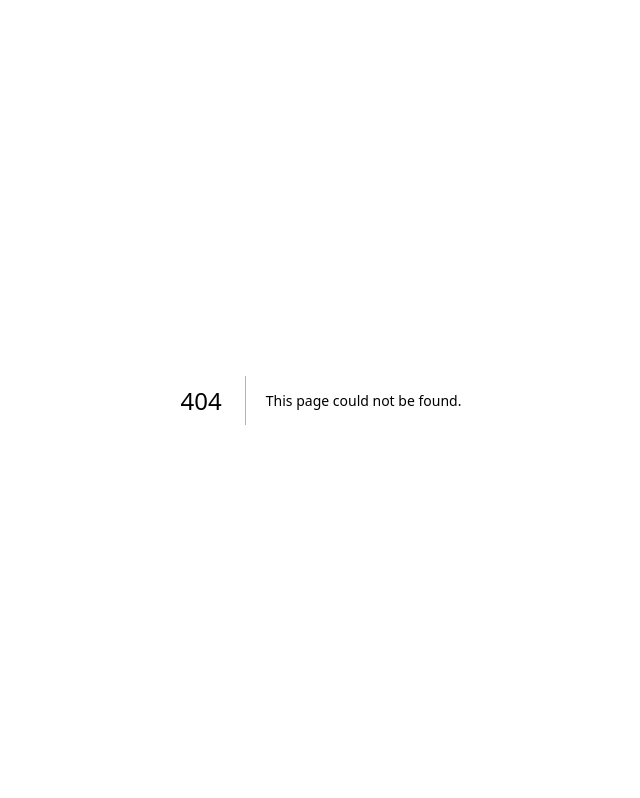
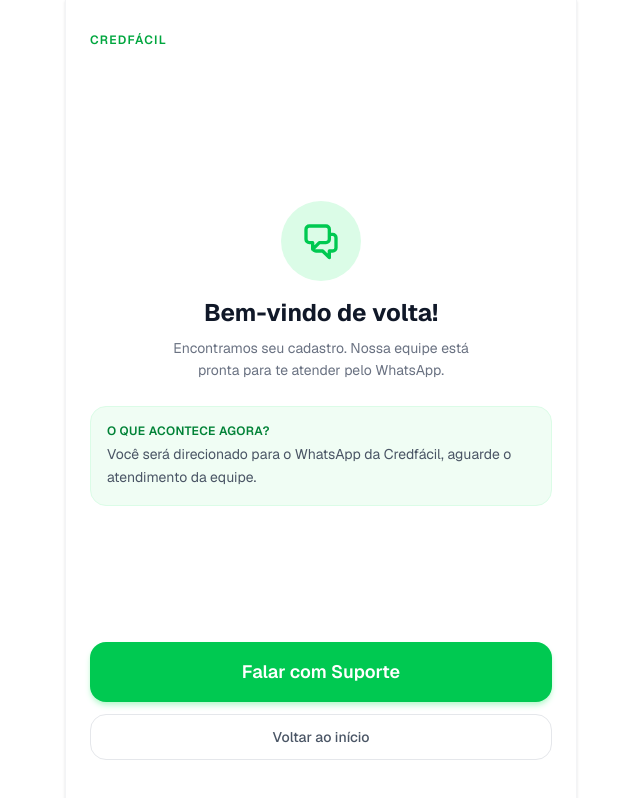
Before and after one commit to victorpeixoto/formulario_credfacil, a Next.js app: page /suporte-whatsapp in a window 1280 px wide. Before the commit this address had no page. Shown: the whole page, without its empty margins (319-959 px from the left). Built offline with nearby package versions, Linux system fonts and the light colour scheme.

Commit message:
feat: Implement the initial credit application form, including presentation, existing user CPF check, and submission API.

```diff
--- /dev/null
+++ b/app/api/check-cpf/route.ts
@@ -0,0 +1,45 @@
+import { NextRequest, NextResponse } from 'next/server';
+import clientPromise from '@/lib/mongodb';
+import { getAvailableWhatsAppNumber } from '@/lib/whatsapp-rotation';
+
+export async function POST(request: NextRequest) {
+  try {
+    const body = await request.json();
+    const { cpf } = body;
+
+    if (!cpf) {
+      return NextResponse.json(
+        { erro: 'CPF é obrigatório.' },
+        { status: 400 }
+      );
+    }
+
+    const cpfLimpo = cpf.replace(/\D/g, '');
+    if (cpfLimpo.length !== 11) {
+      return NextResponse.json(
+        { erro: 'CPF inválido.' },
+        { status: 400 }
+      );
+    }
+
+    const client = await clientPromise;
+    const db = client.db('credfacil');
+    const col = db.collection('conversations');
+
+    const existingUser = await col.findOne({ cpf: cpfLimpo });
+
+    if (existingUser) {
+      const whatsapp = await getAvailableWhatsAppNumber(existingUser.contactId);
+      return NextResponse.json({
+        exists: true,
+        contactId: existingUser.contactId,
+        whatsappLink: whatsapp?.whatsappLink || null,
+      });
+    } else {
+      return NextResponse.json({ exists: false });
+    }
+  } catch (err) {
+    console.error('[check-cpf] erro:', err);
+    return NextResponse.json({ erro: 'Erro interno.' }, { status: 500 });
+  }
+}
--- a/app/api/submit/route.ts
+++ b/app/api/submit/route.ts
@@ -67,7 +67,7 @@ export async function POST(req: NextRequest) {
     );
 
     // Rodízio de números: verifica disponibilidade via Graph API
-    const availableNumber = await getAvailableWhatsAppNumber(formCode);
+    const availableNumber = await getAvailableWhatsAppNumber(existing?.contactId || formCode);
     if (!availableNumber) {
       return NextResponse.json(
         { erro: 'Nenhum número disponível no momento. Nossa equipe já foi notificada. Tente novamente em breve.' },
@@ -76,7 +76,19 @@ export async function POST(req: NextRequest) {
     }
     const { whatsappLink } = availableNumber;
 
-    return NextResponse.json({ contactId: formCode, whatsappLink });
+    // Segundo update para adicionar whatsappLink e finalizar status
+    await col.updateOne(
+      { cpf: cpfLimpo },
+      {
+        $set: {
+          whatsappLink,
+          isCompleted: true,
+          updatedAt: new Date().toISOString(), // Atualizar updatedAt novamente
+        },
+      }
+    );
+
+    return NextResponse.json({ contactId: existing?.contactId || formCode, whatsappLink });
   } catch (err) {
     console.error('[submit] erro:', err);
     return NextResponse.json({ erro: 'Erro interno.' }, { status: 500 });
--- a/app/page.tsx
+++ b/app/page.tsx
@@ -1,6 +1,6 @@
 'use client';
 
-import { useState, useEffect } from 'react';
+import CardCPFExistente from '@/components/cards/CardCPFExistente';
 import { useRouter } from 'next/navigation';
 import CardWrapper from '@/components/CardWrapper';
 import ProgressBar from '@/components/ProgressBar';
@@ -16,6 +16,7 @@ import { FlagValues } from 'flags/react';
 import { candidatoAprovado } from '@/lib/avaliar';
 import type { EstadoFormulario, PayloadSubmit } from '@/types/formulario';
 import { track } from '@vercel/analytics';
+import { useEffect, useState } from 'react';
 
 const DRAFT_KEY = 'cf_draft';
 const TOTAL_CARDS = 7;
@@ -36,11 +37,13 @@ const estadoInicial: EstadoFormulario = {
 export default function Home() {
   const router = useRouter();
   const [started, setStarted] = useState(false);
+  const [showExistingUserFlow, setShowExistingUserFlow] = useState(false);
   const [card, setCard] = useState(1);
   const [estado, setEstado] = useState<EstadoFormulario>(estadoInicial);
   const [loading, setLoading] = useState(false);
   const [mostrarBanner, setMostrarBanner] = useState(false);
   const [rascunhoSalvo, setRascunhoSalvo] = useState<{ card: number; estado: EstadoFormulario } | null>(null);
+  const [cpfExistenteErro, setCpfExistenteErro] = useState<string | undefined>(undefined);
 
   useEffect(() => {
     try {
@@ -171,11 +174,47 @@ export default function Home() {
     }
   }
 
+  // Novo: Lógica para verificar CPF existente
+  async function handleExistingCPFSubmit(cpf: string) {
+    setLoading(true);
+    setCpfExistenteErro(undefined);
+    try {
+      const res = await fetch('/api/check-cpf', { // Este endpoint será criado no próximo passo
+        method: 'POST',
+        headers: { 'Content-Type': 'application/json' },
+        body: JSON.stringify({ cpf }),
+      });
+
+      const data = await res.json();
+
+      if (!res.ok) {
+        throw new Error(data.erro || 'Erro ao verificar CPF.');
+      }
+
+                if (data.exists) {
+        if (data.whatsappLink) {
+          router.push(`/suporte-whatsapp?link=${encodeURIComponent(data.whatsappLink)}`);
+        } else {
+          setCpfExistenteErro('Não foi possível gerar o link de suporte. Tente novamente.');
+        }
+      } else {
+        // CPF não encontrado, direcionar para novo formulário
+        setStarted(true);
+        setShowExistingUserFlow(false);
+      }
+    } catch (error: any) {
+      console.error('[handleExistingCPFSubmit] Erro:', error);
+      setCpfExistenteErro(error.message || 'Erro ao verificar CPF. Tente novamente.');
+    } finally {
+      setLoading(false);
+    }
+  }
+
   function atualizarCampo(campo: string, valor: string) {
     setEstado((e) => ({ ...e, [campo]: valor }));
   }
 
-  if (!started) {
+  if (!started && !showExistingUserFlow) {
     return (
       <>
         {mostrarBanner && (
@@ -200,8 +239,23 @@ export default function Home() {
             </div>
           </div>
         )}
-        <CardApresentacao onComecar={() => setStarted(true)} />
+        <CardApresentacao onComecar={() => setStarted(true)} onExistingUser={() => setShowExistingUserFlow(true)} />
       </>
+    );
+  }
+
+  if (showExistingUserFlow) {
+    return (
+      <main className="min-h-dvh bg-white flex flex-col w-full max-w-lg mx-auto sm:border-x sm:border-gray-100 sm:shadow-sm">
+        <CardWrapper cardKey={0}> {/* cardKey 0 para este fluxo */}
+          <CardCPFExistente
+            onCPFSubmit={handleExistingCPFSubmit}
+            onVoltar={() => setShowExistingUserFlow(false)}
+            loading={loading}
+            erro={cpfExistenteErro}
+          />
+        </CardWrapper>
+      </main>
     );
   }
 
--- /dev/null
+++ b/app/suporte-whatsapp/page.tsx
@@ -0,0 +1,76 @@
+'use client';
+
+import { useRouter, useSearchParams } from 'next/navigation';
+import { Suspense } from 'react';
+
+function ConteudoSuporteWhatsApp() {
+  const router = useRouter();
+  const params = useSearchParams();
+  const whatsappLink = decodeURIComponent(params.get('link') ?? '');
+
+  return (
+    <main className="min-h-dvh bg-white flex flex-col w-full max-w-lg mx-auto sm:border-x sm:border-gray-100 sm:shadow-sm">
+      {/* Header */}
+      <div className="px-6 pt-8 pb-4">
+        <p className="text-xs font-semibold text-green-600 uppercase tracking-widest">Credfácil</p>
+      </div>
+
+      {/* Conteúdo */}
+      <div className="flex-1 flex flex-col items-center justify-center px-6 text-center gap-8">
+        <div className="flex flex-col items-center gap-4">
+          <div className="w-20 h-20 rounded-full bg-green-100 flex items-center justify-center">
+            <svg className="w-10 h-10 text-green-500" fill="none" viewBox="0 0 24 24">
+              <path
+                d="M17 8h2a2 2 0 012 2v6a2 2 0 01-2 2h-2v4l-4-4H9a2 2 0 01-2-2v-1M15 3H5a2 2 0 00-2 2v6a2 2 0 002 2h2v4l4-4h4a2 2 0 002-2V5a2 2 0 00-2-2z"
+                stroke="currentColor"
+                strokeWidth="2"
+                strokeLinecap="round"
+                strokeLinejoin="round"
+              />
+            </svg>
+          </div>
+
+          <div className="flex flex-col gap-2">
+            <h1 className="text-2xl font-bold text-gray-900">Bem-vindo de volta!</h1>
+            <p className="text-gray-500 text-sm leading-relaxed max-w-xs">
+              Encontramos seu cadastro. Nossa equipe está pronta para te atender pelo WhatsApp.
+            </p>
+          </div>
+
+          <div className="bg-green-50 border border-green-100 rounded-2xl p-4 w-full text-left mt-2">
+            <p className="text-xs text-green-700 font-semibold uppercase tracking-wide mb-1">O que acontece agora?</p>
+            <p className="text-sm text-gray-600 leading-relaxed">
+              Você será direcionado para o WhatsApp da Credfácil, aguarde o atendimento da equipe.
+            </p>
+          </div>
+        </div>
+      </div>
+
+      {/* Botões */}
+      <div className="px-6 pb-10 flex flex-col gap-3">
+        <a
+          href={whatsappLink}
+          target="_blank"
+          rel="noopener noreferrer"
+          className="w-full py-4 rounded-2xl bg-green-500 hover:bg-green-600 active:scale-95 text-white font-semibold text-lg text-center transition-all duration-200 block shadow-md shadow-green-200"
+        >
+          Falar com Suporte
+        </a>
+        <button
+          onClick={() => router.push('/')}
+          className="w-full py-3 rounded-2xl border border-gray-200 text-gray-600 text-sm font-medium hover:bg-gray-50 transition-all duration-200"
+        >
+          Voltar ao início
+        </button>
+      </div>
+    </main>
+  );
+}
+
+export default function PageSuporteWhatsApp() {
+  return (
+    <Suspense>
+      <ConteudoSuporteWhatsApp />
+    </Suspense>
+  );
+}
--- a/components/CardApresentacao.tsx
+++ b/components/CardApresentacao.tsx
@@ -4,9 +4,10 @@ import { motion } from 'framer-motion';
 
 interface Props {
   onComecar: () => void;
+  onExistingUser: () => void;
 }
 
-export default function CardApresentacao({ onComecar }: Props) {
+export default function CardApresentacao({ onComecar, onExistingUser }: Props) {
   return (
     <motion.div
       initial={{ opacity: 0, y: 24 }}
@@ -81,6 +82,12 @@ export default function CardApresentacao({ onComecar }: Props) {
         >
           Quero solicitar crédito
         </button>
+        <button
+          onClick={onExistingUser}
+          className="w-full py-3 rounded-2xl border border-gray-200 text-gray-600 text-sm font-medium hover:bg-gray-50 transition-all duration-200"
+        >
+          Já sou cliente
+        </button>
         <p className="text-xs text-gray-400 text-center leading-relaxed">
           Ao continuar, você concorda com o uso dos seus dados para análise de crédito.
         </p>
--- /dev/null
+++ b/components/cards/CardCPFExistente.tsx
@@ -0,0 +1,87 @@
+'use client';
+
+import React, { useState } from 'react';
+
+interface CardCPFExistenteProps {
+  onCPFSubmit: (cpf: string) => void;
+  onVoltar: () => void;
+  loading: boolean;
+  erro?: string;
+}
+
+export default function CardCPFExistente({ onCPFSubmit, onVoltar, loading, erro }: CardCPFExistenteProps) {
+  const [cpf, setCpf] = useState('');
+
+  const handleCpfChange = (e: React.ChangeEvent<HTMLInputElement>) => {
+    const value = e.target.value.replace(/\D/g, ''); // Remove non-digits
+    // Format CPF as 000.000.000-00
+    let formattedCpf = value;
+    if (value.length > 3) {
+      formattedCpf = value.substring(0, 3) + '.' + value.substring(3);
+    }
+    if (value.length > 6) {
+      formattedCpf = value.substring(0, 3) + '.' + value.substring(3, 6) + '.' + value.substring(6);
+    }
+    if (value.length > 9) {
+      formattedCpf = value.substring(0, 3) + '.' + value.substring(3, 6) + '.' + value.substring(6, 9) + '-' + value.substring(9, 11);
+    }
+    setCpf(formattedCpf);
+  };
+
+  const handleSubmit = (e: React.FormEvent) => {
+    e.preventDefault();
+    if (cpf.replace(/\D/g, '').length === 11) {
+      onCPFSubmit(cpf.replace(/\D/g, ''));
+    } else {
+      alert('Por favor, insira um CPF válido.');
+    }
+  };
+
+  return (
+    <div className="flex flex-col h-full p-6 bg-white">
+      <h2 className="text-2xl font-bold text-gray-900 mb-4">Já sou cliente</h2>
+      <p className="text-gray-500 mb-6">
+        Se você já preencheu o formulário antes, digite seu CPF para verificar o status.
+      </p>
+
+      <form onSubmit={handleSubmit} className="flex flex-col gap-4 flex-grow">
+        <div>
+          <label htmlFor="cpf" className="block text-sm font-medium text-gray-700">
+            CPF
+          </label>
+          <input
+            type="text"
+            id="cpf"
+            name="cpf"
+            value={cpf}
+            onChange={handleCpfChange}
+            maxLength={14} // 11 digits + 3 separators
+            className="mt-1 block w-full rounded-md border-gray-300 shadow-sm focus:border-green-500 focus:ring-green-500 sm:text-sm p-3 border"
+            placeholder="000.000.000-00"
+            required
+            disabled={loading}
+          />
+          {erro && <p className="mt-2 text-sm text-red-600">{erro}</p>}
+        </div>
+
+        <div className="flex flex-col gap-3 mt-auto">
+          <button
+            type="submit"
+            className="w-full py-3 px-4 rounded-xl bg-green-500 hover:bg-green-600 active:scale-95 text-white font-semibold text-lg transition-all duration-200"
+            disabled={loading}
+          >
+            {loading ? 'Verificando...' : 'Verificar CPF'}
+          </button>
+          <button
+            type="button"
+            onClick={onVoltar}
+            className="w-full py-3 px-4 rounded-xl border border-gray-200 text-gray-600 text-sm font-medium hover:bg-gray-50 transition-all duration-200"
+            disabled={loading}
+          >
+            Voltar
+          </button>
+        </div>
+      </form>
+    </div>
+  );
+}
```
Also changed, not shown: 1 other file (tests, documents, lock files or other folders).
